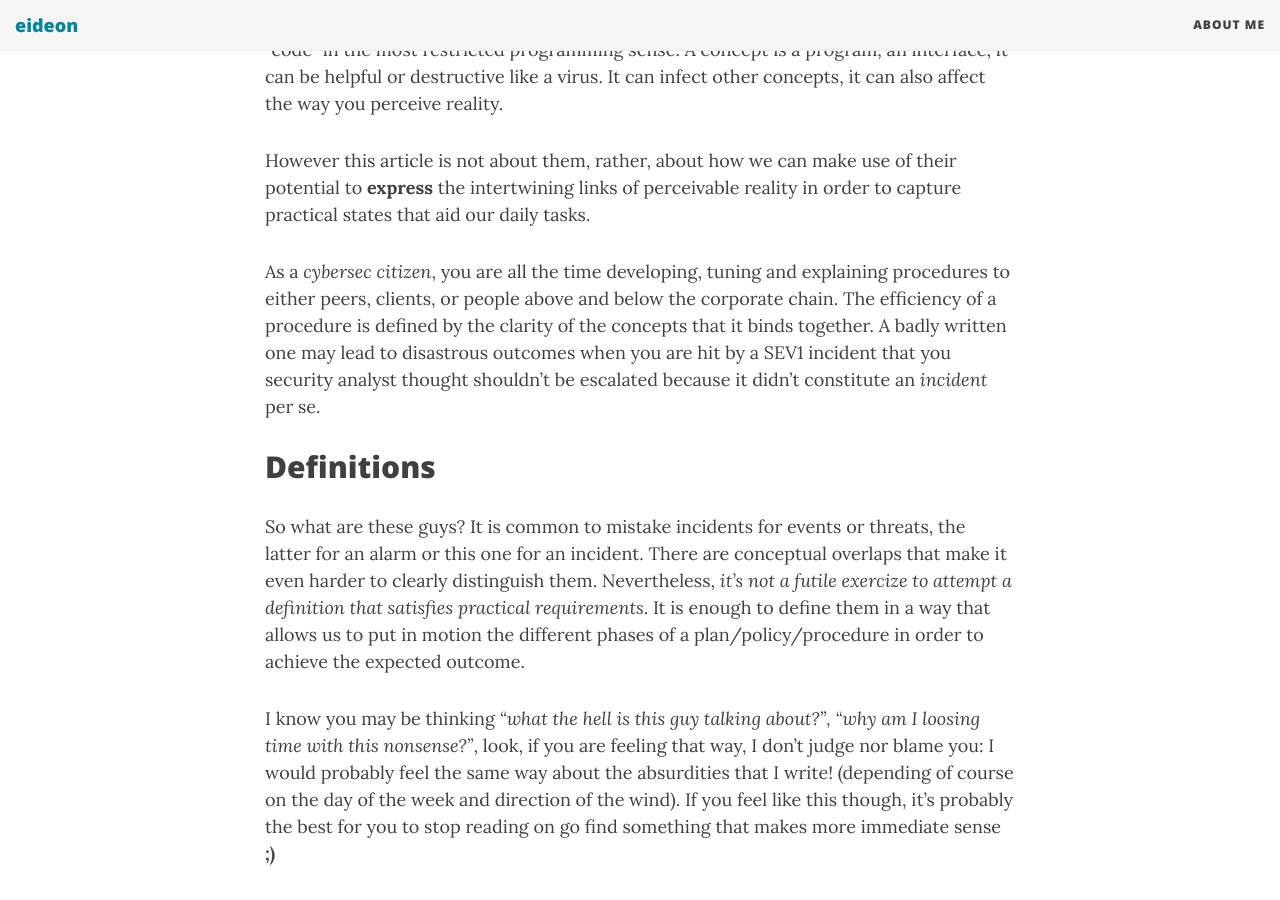
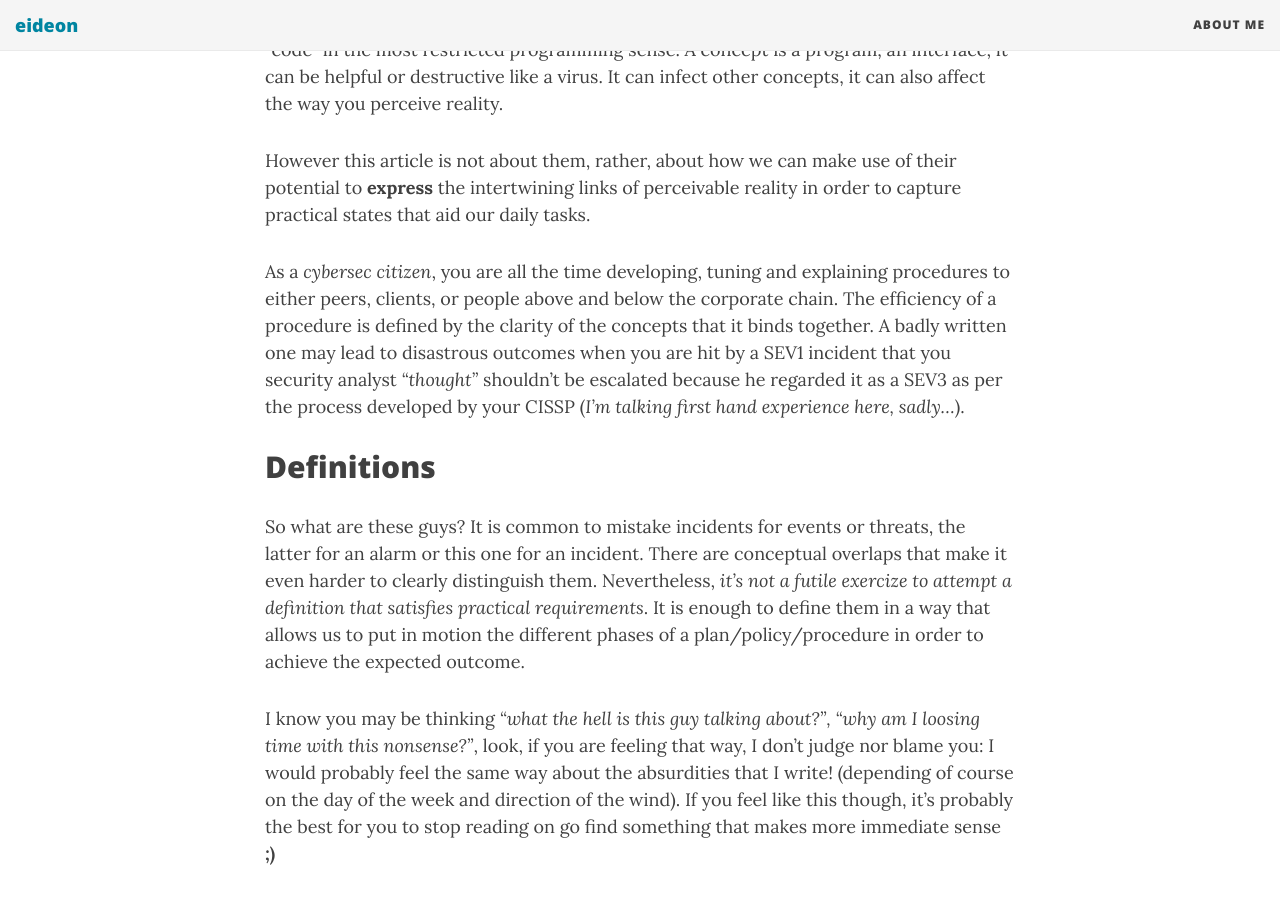
Before and after one commit to darkquasar/darkquasar.github.io, a Jekyll site: the page built from _posts/2017-10-15-THL02-Events_Threats_Incidents.md, in a window 1280 px wide and 900 px high, scrolled down 1079 px. Built offline with Jekyll 4.4.1, drawn with Linux system fonts in a browser that asks for light colours; nearby versions of some CDN libraries; comment, search, counter and statistics services are not loaded.

Commit message:
Update 2017-10-15-THL02-Events_Threats_Incidents.md

```diff
--- a/_posts/2017-10-15-THL02-Events_Threats_Incidents.md
+++ b/_posts/2017-10-15-THL02-Events_Threats_Incidents.md
@@ -26,7 +26,7 @@ Concepts are fun, think of them as a code, an abstraction layer. As Gilles Deleu
 
 However this article is not about them, rather, about how we can make use of their potential to **express** the intertwining links of perceivable reality in order to capture practical states that aid our daily tasks.
 
-As a *cybersec citizen*, you are all the time developing, tuning and explaining procedures to either peers, clients, or people above and below the corporate chain. The efficiency of a procedure is defined by the clarity of the concepts that it binds together. A badly written one may lead to disastrous outcomes when you are hit by a SEV1 incident that you security analyst thought shouldn't be escalated because it didn't constitute an *incident* per se.
+As a *cybersec citizen*, you are all the time developing, tuning and explaining procedures to either peers, clients, or people above and below the corporate chain. The efficiency of a procedure is defined by the clarity of the concepts that it binds together. A badly written one may lead to disastrous outcomes when you are hit by a SEV1 incident that you security analyst *"thought"* shouldn't be escalated because he regarded it as a SEV3 as per the process developed by your CISSP (*I'm talking first hand experience here, sadly...*).
 
 ## Definitions
 So what are these guys? It is common to mistake incidents for events or threats, the latter for an alarm or this one for an incident. There are conceptual overlaps that make it even harder to clearly distinguish them. Nevertheless, *it's not a futile exercize to attempt a definition that satisfies practical requirements*. It is enough to define them in a way that allows us to put in motion the different phases of a plan/policy/procedure in order to achieve the expected outcome.
```
